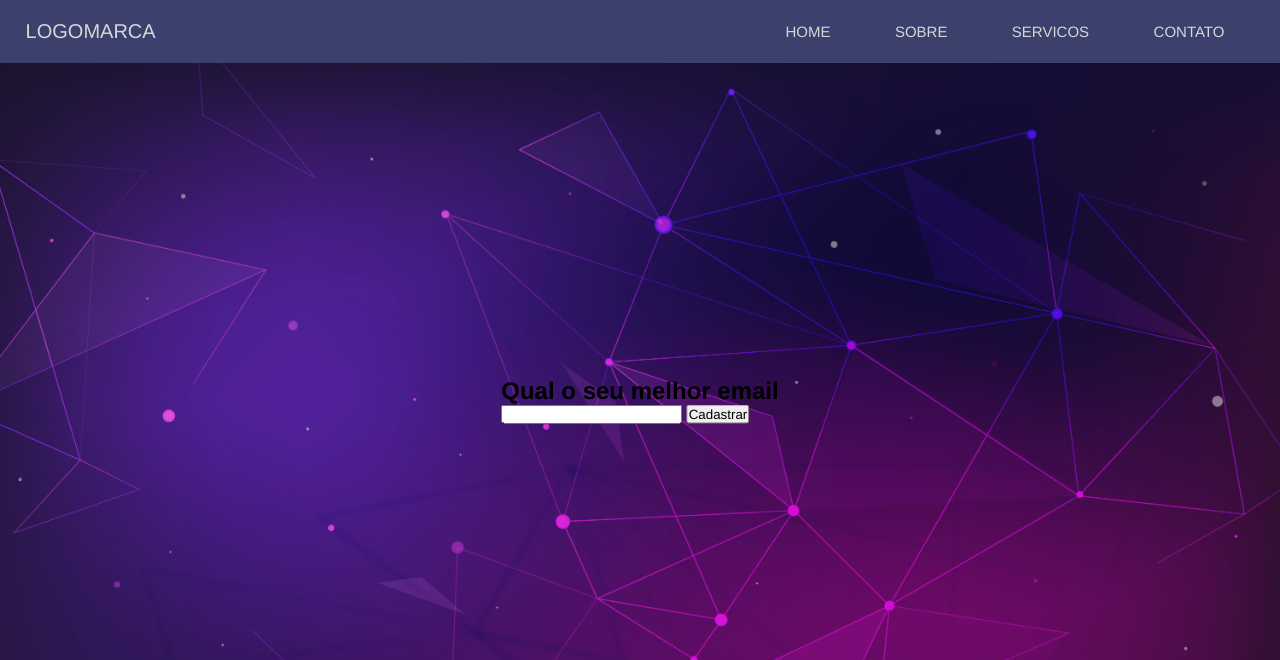
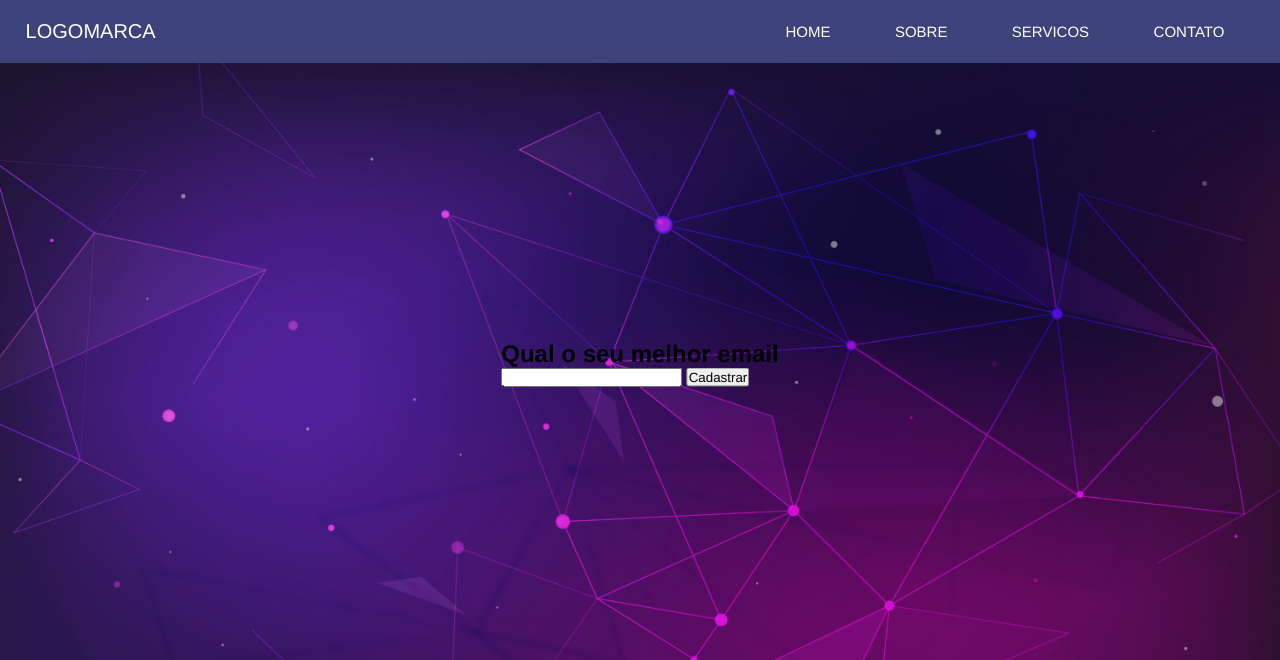
Before and after one commit to SanthyagoSouza/2---danki-code, a PHP site: page / in a window 1280 px wide. Shown: the top 660 px of the page. Run offline with PHP 8.4, Linux system fonts and the light colour scheme; some libraries are stand-ins or nearby versions.

Commit message:
novas atualizaxcoes

```diff
--- a/estilo/style.css
+++ b/estilo/style.css
@@ -55,6 +55,10 @@ nav.desktop ul {
     list-style-type: none;
 
 }
+.mobile {
+    display: none;
+}
+
 
 nav.desktop li {
     display: inline-block;
@@ -69,14 +73,29 @@ nav.desktop a {
     text-transform: uppercase;
 
 }
-
-.mobile {
-    display: none;
-}
-
 section.banner-principal {
     width: 100%;
     height: 600px;
-    background-image: url("../img/3425225.jpg");
+    background-image: url("./img/3425225.jpg");
     background-size: cover;
+    position: relative;
 }
+
+div.overlay {
+    position: absolute;
+    left: 0;
+    top: 0;
+    width: 100%;
+    height: 100%;
+    z-index: 1;
+    background-color: rgba(51, 51, 51, 0.2);
+}
+
+section.banner-principal form {
+    z-index: 2;
+    position: absolute;
+    left: 50%;
+    top: 50%;
+    transform: translate(-50%, -50%);
+    -ms-transform: translate(-50%, -50%);
+}
```
